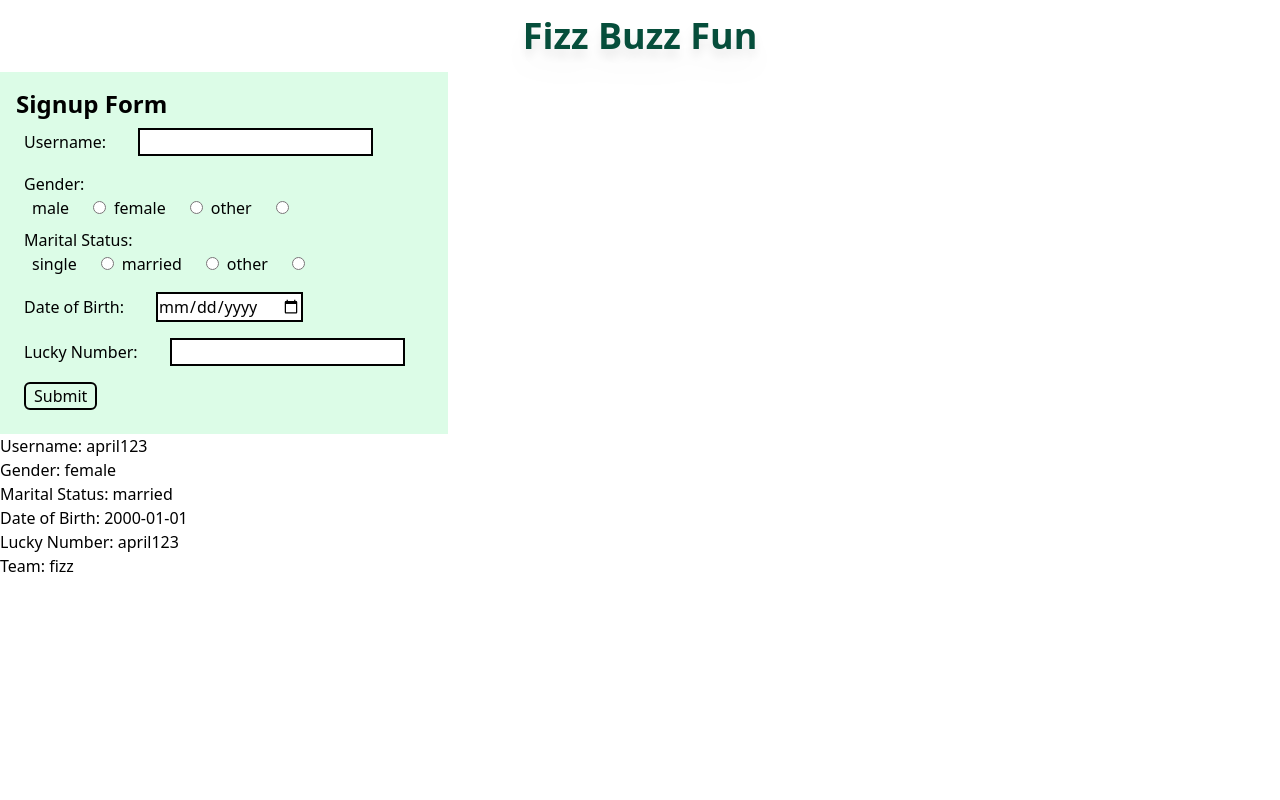
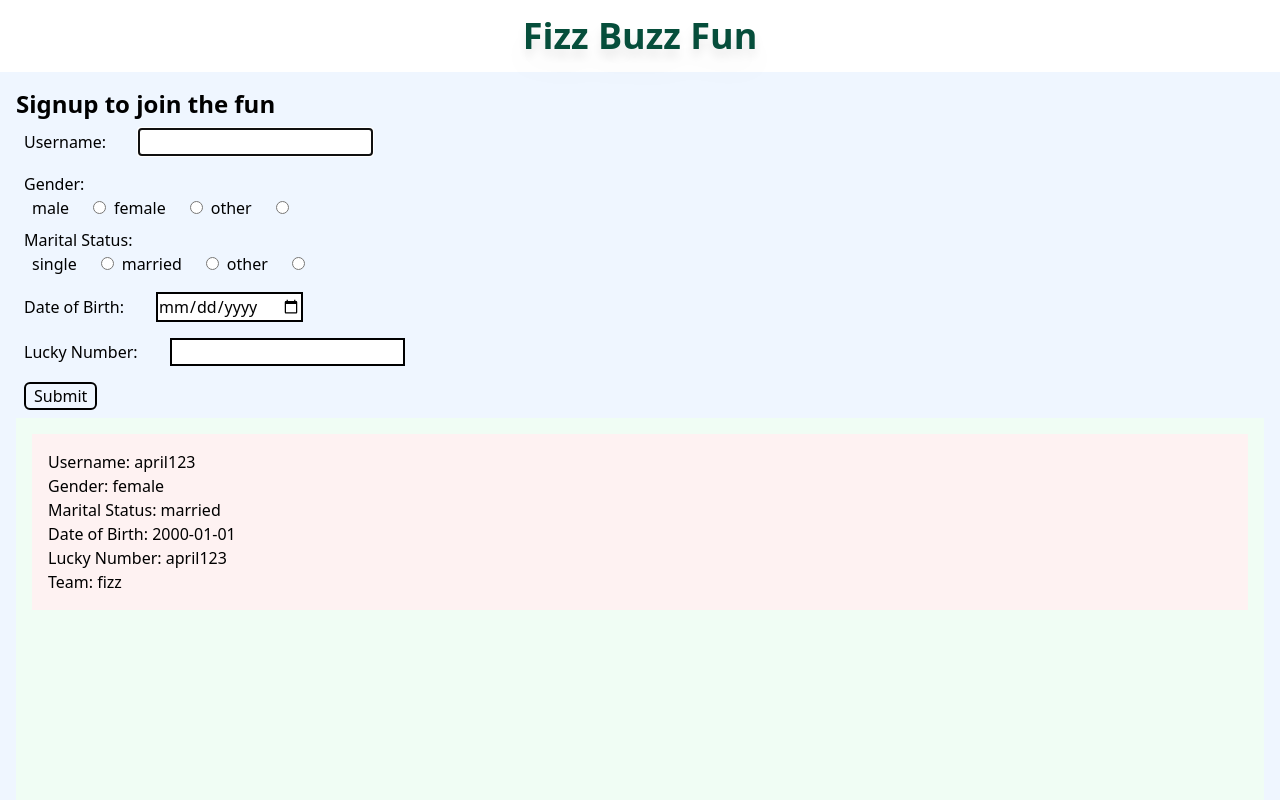
Before and after one commit to simonxcode/fizz-buzz-fun, a React (Create React App) app: page / in a window 1280 px wide. Shown: the top 800 px of the page. Built offline with nearby package versions, Linux system fonts and the light colour scheme.

Commit message:
WIP - styling page

```diff
--- a/src/components/Form/Form.jsx
+++ b/src/components/Form/Form.jsx
@@ -6,12 +6,13 @@ const Form = () => {
   const { values, submissions, errors, handleChange, handleSubmit } = useForm()
 
   return (
-    <div>
-      <form onSubmit={handleSubmit} className="max-w-md bg-green-100 p-4">
-        <h1 className="text-2xl font-bold">Signup Form</h1>
+    <div className="justify-center items-center p-4 bg-blue-50">
+      <form onSubmit={handleSubmit} className="justify-center item-center">
+        <h1 className="text-2xl font-bold">Signup to join the fun</h1>
         <div>
           <label className="m-2 pr-4">Username:</label>
           <input
+            autoFocus={true}
             type='text'
             name='userName'
             onChange={handleChange}
@@ -98,13 +99,12 @@ const Form = () => {
             {errors.luckyNumber && (<p>{errors.luckyNumber}</p>)}
           </div>
         </div>
-        <div>
-          <input type='submit' value='Submit' className="border-solid border-2  border-current m-2 pl-2 pr-2 rounded-md" />
-        </div>
+        <button type='submit'className="border-solid border-2  border-current m-2 pl-2 pr-2 rounded-md">
+          Submit
+        </button>
       </form>
-      {
-        submissions.map((submission, index) => (
-          <Result key={index} submission={submission} />
+      {submissions.map((submission, index) => (
+        <Result key={index} submission={submission} />
         ))}
     </div>
   )
--- a/src/components/Result/Result.jsx
+++ b/src/components/Result/Result.jsx
@@ -2,7 +2,8 @@ import React from 'react'
 
 const Result = ({ submission }) => {
   return (
-    <div>
+    <div className="grid grid-rows-3 grid-flow-col bg-green-50 p-4">
+      <div className="bg-red-50 p-4">
         <p>Username: {submission.userName}</p>
         <p>Gender: {submission.gender}</p>
         <p>Marital Status: {submission.maritalStatus}</p>
@@ -10,6 +11,7 @@ const Result = ({ submission }) => {
         <p>Lucky Number: {submission.userName}</p>
         <p>Team: {submission.team}</p>
       </div>
+    </div>
   )
 }
 
--- a/src/hooks/useForm.js
+++ b/src/hooks/useForm.js
@@ -10,14 +10,40 @@ const useForm = submitForm => {
     luckyNumber: ''
   });
 
-  const [submissions, setSubmission] = useState([{
+  const [submissions, setSubmission] = useState([
+    {
       userName: 'april123',
       gender: 'female',
       maritalStatus: 'married',
       dateOfBirth: '2000-01-01',
       luckyNumber: '3',
       team: 'fizz'
-  }]);
+   },
+    {
+      userName: 'april123',
+      gender: 'female',
+      maritalStatus: 'married',
+      dateOfBirth: '2000-01-01',
+      luckyNumber: '3',
+      team: 'fizz'
+   },
+    {
+      userName: 'april123',
+      gender: 'female',
+      maritalStatus: 'married',
+      dateOfBirth: '2000-01-01',
+      luckyNumber: '3',
+      team: 'fizz'
+   },
+    {
+      userName: 'april123',
+      gender: 'female',
+      maritalStatus: 'married',
+      dateOfBirth: '2000-01-01',
+      luckyNumber: '3',
+      team: 'fizz'
+   }
+]);
 
   const [errors, setErrors] = useState({})
   const [correctData, setCorrectData] = useState(false)
--- a/src/style/main.css
+++ b/src/style/main.css
@@ -423,8 +423,29 @@ Ensure the default browser behavior of the `hidden` attribute.
 .flex {
   display: flex;
 }
+.grid {
+  display: grid;
+}
 .max-w-md {
   max-width: 28rem;
+}
+.grid-flow-col {
+  grid-auto-flow: column;
+}
+.grid-rows-4 {
+  grid-template-rows: repeat(4, minmax(0, 1fr));
+}
+.grid-rows-3 {
+  grid-template-rows: repeat(3, minmax(0, 1fr));
+}
+.flex-row {
+  flex-direction: row;
+}
+.flex-col {
+  flex-direction: column;
+}
+.flex-wrap {
+  flex-wrap: wrap;
 }
 .items-center {
   align-items: center;
@@ -461,6 +482,26 @@ Ensure the default browser behavior of the `hidden` attribute.
 .bg-blue-100 {
   --tw-bg-opacity: 1;
   background-color: rgb(219 234 254 / var(--tw-bg-opacity));
+}
+.bg-emerald-50 {
+  --tw-bg-opacity: 1;
+  background-color: rgb(236 253 245 / var(--tw-bg-opacity));
+}
+.bg-green-50 {
+  --tw-bg-opacity: 1;
+  background-color: rgb(240 253 244 / var(--tw-bg-opacity));
+}
+.bg-blue-50 {
+  --tw-bg-opacity: 1;
+  background-color: rgb(239 246 255 / var(--tw-bg-opacity));
+}
+.bg-gray-50 {
+  --tw-bg-opacity: 1;
+  background-color: rgb(249 250 251 / var(--tw-bg-opacity));
+}
+.bg-red-50 {
+  --tw-bg-opacity: 1;
+  background-color: rgb(254 242 242 / var(--tw-bg-opacity));
 }
 .p-4 {
   padding: 1rem;
@@ -520,3 +561,9 @@ Ensure the default browser behavior of the `hidden` attribute.
 .filter {
   filter: var(--tw-blur) var(--tw-brightness) var(--tw-contrast) var(--tw-grayscale) var(--tw-hue-rotate) var(--tw-invert) var(--tw-saturate) var(--tw-sepia) var(--tw-drop-shadow);
 }
+@media (min-width: 640px) {
+
+  .sm\:inline {
+    display: inline;
+  }
+}
```
Lines whose indentation alone changed are shown as unchanged.
